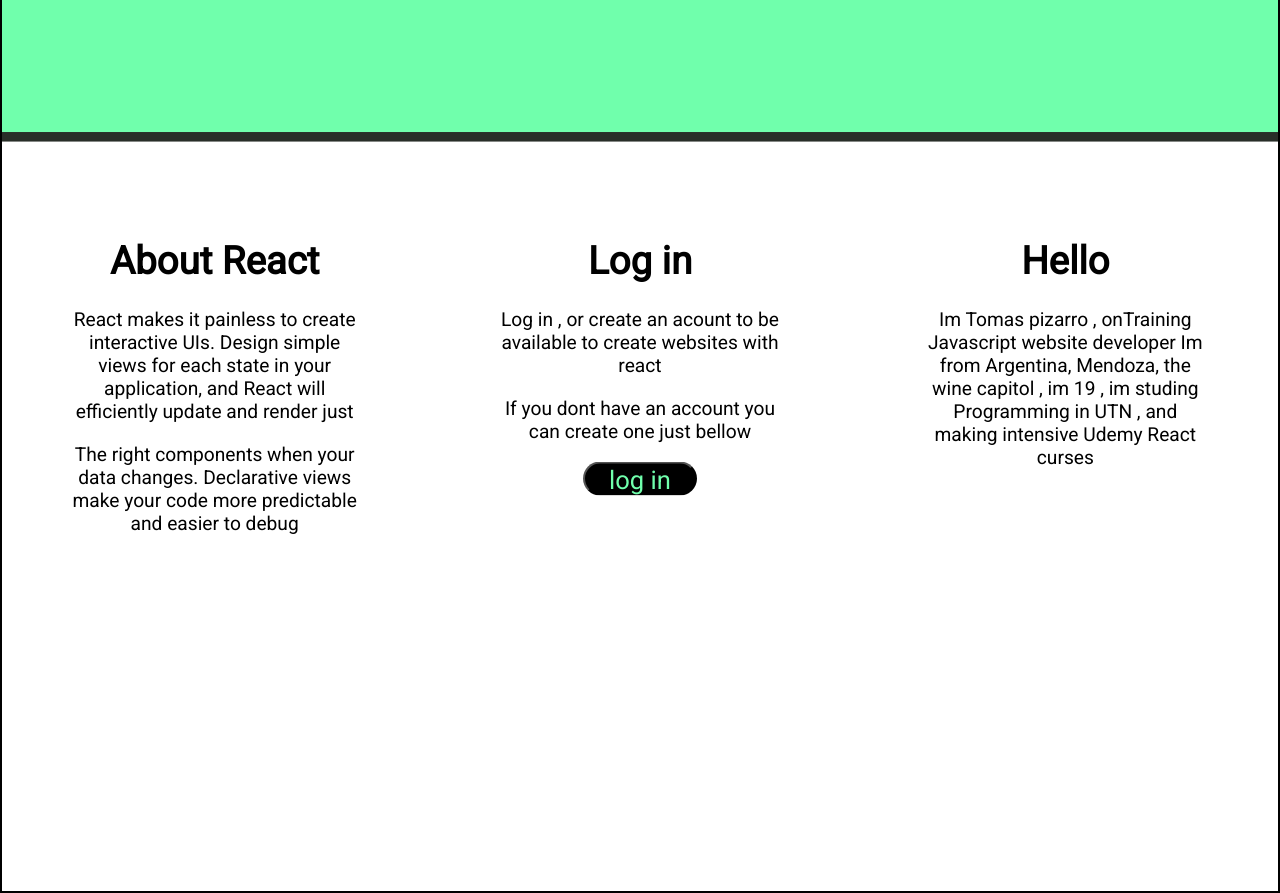
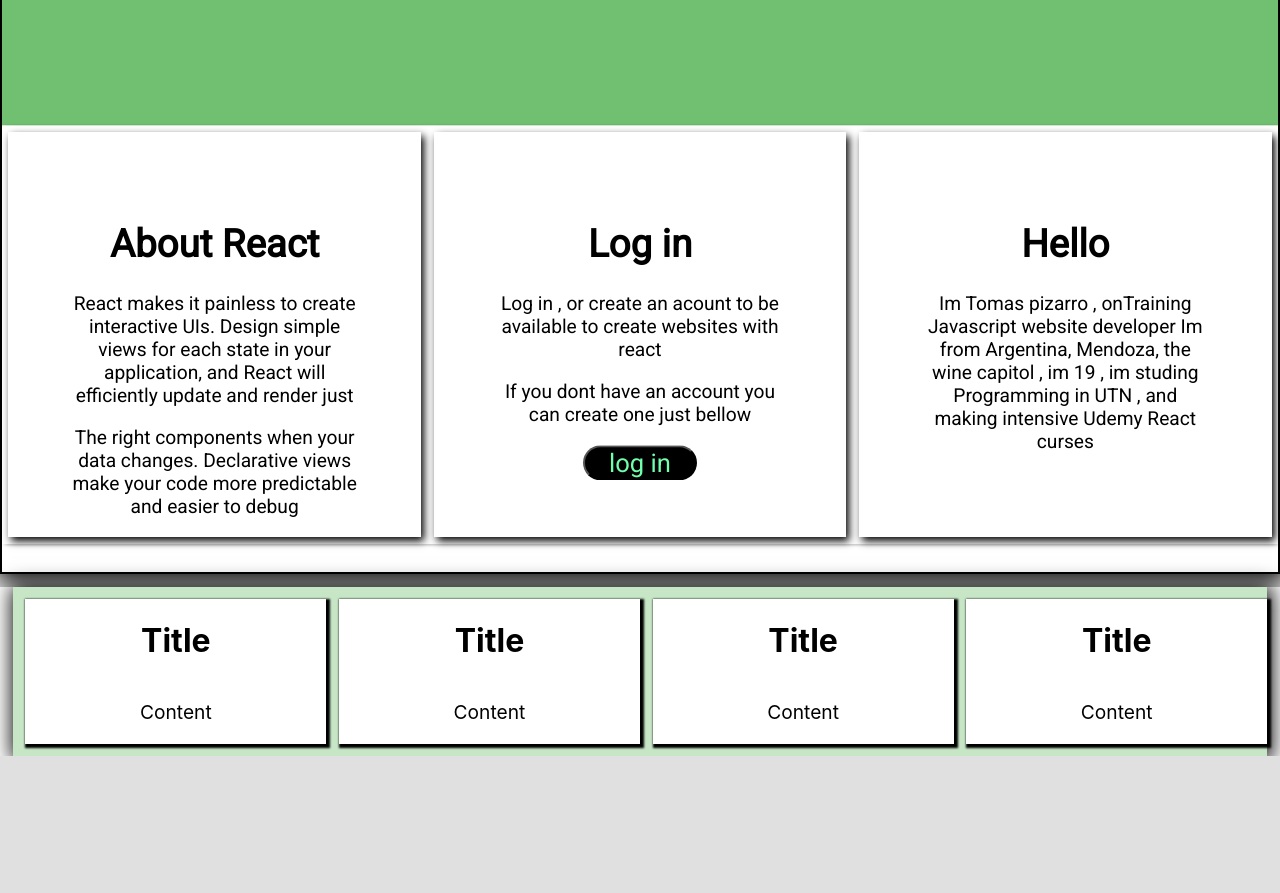
Before and after one commit to tomaspizarro15/react-udemy-lesson, a React (Create React App) app: page / in a window 1280 px wide. Shown: the part 260-1153 px from the top of the page. After the commit the page ends 1016 px from the top, so only its background shows below. Built offline with nearby package versions, Linux system fonts and the light colour scheme; a web font is replaced by a local one.

Commit message:
Creacion de Low Component y Box Shadows

```diff
--- a/public/index.html
+++ b/public/index.html
@@ -42,7 +42,7 @@
 
     </div>
 
-    <div id = "navBar">
+    <div id = "navbar">
 
     </div>
 
--- a/src/App.js
+++ b/src/App.js
@@ -4,6 +4,7 @@
 import Backdrop from './Componentes/Backdrop/Backdrop';
 import Radium, { StyleRoot } from 'radium';
 import './App.css';
+
 
 class Componente1 extends Component {
 
@@ -114,11 +115,12 @@
     return (
       <StyleRoot>
         <div className="App" style={{ height: '100%' }} >
+          <Backdrop/>
           <NavBar />
-          <Backdrop />
           <main style={{ marginTop: '0%' }}>
           </main>
         </div>
+
       </StyleRoot>
     )
   }
--- a/src/Componentes/Backdrop/Backdrop.js
+++ b/src/Componentes/Backdrop/Backdrop.js
@@ -3,11 +3,19 @@
 
 
 
+
 const Backdrop = (props) => {
 
+    let backDropClasses = ['backdrop'];
+
+    if(props.show) {
+
+        backDropClasses = ['backdrop open']
+    }
+
     return(
-        <div className = "backdrop" onClick= {props.click}>
-
+        <div className = 'backdrop' onClick= {props.click}>
+            SDADASDASDSAD
         </div>
     )
 
--- a/src/Componentes/LowComponent/LowComponent.css
+++ b/src/Componentes/LowComponent/LowComponent.css
@@ -0,0 +1,39 @@
+.main_low_component {
+    z-index: 200;
+    position: relative;
+    background-color: white;
+
+}
+
+.main_low_component ul {
+    background-color:rgba(113, 192, 113 ,0.4) ;
+    display: flex;
+    margin: 1% 1% 1% 1%;
+    box-shadow: 2px 2px 20px 3px black;
+    flex-direction:row ;
+    padding: 0;
+}
+
+.main_low_component li {
+    width: 100%;
+    background-color: white;
+    text-align: center;
+    box-shadow: 2px 2px 2px 2px;
+    display: flex;
+    flex-direction:column ;
+    margin: 1% 0% 1% 1%;
+}
+
+.main_low_component h1  {
+    font-size: 2.5vw;
+}
+.main_low_component p {
+
+    font-size: 1.5vw;
+
+}
+.main_low_component li:hover {
+
+    box-shadow: 2px 2px 2px 2px rgba(113, 192, 113 ,1.5);
+
+}
--- a/src/Componentes/LowComponent/LowComponent.js
+++ b/src/Componentes/LowComponent/LowComponent.js
@@ -1,5 +1,5 @@
-import React ,{Component} from 'react';
-import 'LowComponent.css'
+import React, { Component } from 'react';
+import './LowComponent.css'
 
 
 
@@ -7,33 +7,39 @@
 
     state = {
 
-        lowComponentPartitions : [
-           {title : "title0" , info : 'info0'},
-           {title : "title1" , info : 'info1'},
-           {title : "title2" , info : 'info2'},
-           {title : "title3" , info : 'info3'},
+        lowComponentPartitions: [
+            { title: "title0", info: 'info0' },
+            { title: "title1", info: 'info1' },
+            { title: "title2", info: 'info2' },
+            { title: "title3", info: 'info3' },
         ],
-
-
     }
-
-
-    render () {
-        return(
-            <div className ="main_low_component">
+    render() {
+        return (
+            <div className="main_low_component">
                 <ul>
-                    <li href = "/"></li>
-                    <li href = "/"></li>
-                    <li href = "/"></li>
-                    <li href = "/"></li>
+                    <li href="/">
+                        <h1>Title</h1>
+                        <p>Content</p>
+                    </li>
+                    <li href="/">
+                        <h1>Title</h1>
+                        <p>Content</p>
+                    </li>
+                    <li href="/">
+                        <h1>Title</h1>
+                        <p>Content</p>
+                    </li>
+                    <li href="/">
+                        <h1>Title</h1>
+                        <p>Content</p>
+                    </li>
                 </ul>
-
             </div>
         );
     }
 
 
-
 }
 
 export default LowComponent;
--- a/src/Componentes/MainComponent/CentralBody.js
+++ b/src/Componentes/MainComponent/CentralBody.js
@@ -79,6 +79,7 @@
                                 Im from Argentina, Mendoza, the wine capitol ,
                                 im 19 , im studing Programming in UTN , and making intensive Udemy React curses
                          </p>
+                         <div></div>
                         </li>
                     </ul>
                 </div>
--- a/src/Componentes/MainComponent/MainComponent.css
+++ b/src/Componentes/MainComponent/MainComponent.css
@@ -1,24 +1,27 @@
 .main_component{
-    height: 10%;
+    height: 5%;
     margin-top:1.5% ;
     position: relative;
     background-color: rgb(255, 255, 255)  ;
     z-index: 200;
     text-align: center;
     border: solid black 2px;
+    box-shadow: 2px 2px 20px 3px black;
 }
 .fixer {
-    transform: translateY(-50%);
-    transition: transform 0.7s ease-in-out;
+    transform: translateY(-56.3%);
+    margin-bottom: -22%;
+
 }
 .fixer.open {
-    transform: translateY(0);
+    transform: translateY(-3.765%);
+
 }
 .main_part_one {
     width: 100%;
     z-index: 200;
     position: fixed;
-    background-color: #222222;
+    background-color: #000000;
     display: flex;
     flex-direction: column;
     margin-top: 0.5%;
@@ -111,12 +114,15 @@
     display: flex;
     justify-content: center;
     margin: 0% 0% 0% 0%;
-    padding-top: 12%;
-    padding-bottom: 12%;
-    background-color:rgb(112, 255, 172);
+    padding-top: 13%;
+    padding-bottom: 13%;
+    background-color:rgb(113, 192, 113);
     border-bottom: 9vw solid #282e28;
    ;
 }
+
+
+
 @media (max-width : 768px) {
     .main_part_one.open {
         transform: translateY(-95%);
@@ -124,7 +130,8 @@
      .main_part_two {
          margin: 0;
          height:65% ;
-         padding-bottom: 25%;
+         padding-bottom: 1%;
+         padding-top: 12%;
          border-bottom: 7.5vw solid #282e28;
      }
      .i {
@@ -143,7 +150,7 @@
 }
 
 .main_part_two_button {
-    color:rgb(112, 255, 172);
+    color:rgb(113, 192, 113);
     background-color: #000000;
     width: 20%;
     margin-left: 5%;
@@ -162,20 +169,18 @@
     background-color: #000000;
 }
 
-
 .main_part_two_title {
     margin: 0;
     font-family: 'roboto' , sans-serif;
     font-size: 4.5vw ;
 }
 
-
-
-
 .main_part_three {
+    box-shadow: 1px 1px 4px -2px;
     margin-top: -19%;
-    height: 60%;
+    height: 50%;
     padding-top: 0%;
+    padding-bottom: -10%;
     background-color: rgb(255, 255, 255);
     transform: translateY(25%);
 }
@@ -184,9 +189,15 @@
     list-style: none;
     font-family: 'Roboto',sans-serif;
     width: 100%;
-    padding: 5%;
+    padding: 5% 5% 0% 5%;
     margin: 0.5%;
+    box-shadow: 3px 4px 8px 0px;
 
+}
+
+.main_part_three li:hover {
+    box-shadow: 5px 5px 10px 2px rgb(113, 192, 113);
+    transform: box-shadow 3s ease-in;
 }
 .main_part_three ul{
     display: flex;
--- a/src/Componentes/MainComponent/MainComponent.js
+++ b/src/Componentes/MainComponent/MainComponent.js
@@ -1,13 +1,18 @@
 import React, { Component } from 'react';
 import CentralBody from './CentralBody';
 import "./MainComponent.css";
-
+import LowComponent from '../LowComponent/LowComponent';
 
 class MainComponents extends Component {
 
     state = {
         showArrow: false,
+        showBackDrop : false,
         showLogIn: false,
+    }
+
+    showBackDropHandler =() => {
+        this.setState({showArrow : true})
     }
 
 
@@ -22,10 +27,13 @@
 
         return (
 
-            <CentralBody
-                click={this.showArrowHandler}
-                showArrow={this.state.showArrow}
-            />
+            <div>
+                <CentralBody
+                    click={this.showArrowHandler}
+                    showArrow={this.state.showArrow}
+                />
+                <LowComponent/>
+            </div>
         )
     };
 }
--- a/src/Componentes/ResponsiveNavigationBar.js
+++ b/src/Componentes/ResponsiveNavigationBar.js
@@ -31,7 +31,7 @@
         return (
             <div>
                 <Backdrop
-                    click={this.hideSideDrawerHandler}
+
                 />
                 <header className="navbar">
                     <nav className="navigation_bar">
--- a/src/index.js
+++ b/src/index.js
@@ -7,7 +7,7 @@
 import MainComponents from './Componentes/MainComponent/MainComponent';
 ReactDOM.render((<App/>) , document.getElementById('root'));
 ReactDOM.render((<MainComponents/>) , document.getElementById('main'));
-ReactDOM.render((<NavBar/>) , document.getElementById('navBar'))
+ReactDOM.render((<NavBar/>) , document.getElementById('navbar'))
 
 
 // If you want your app to work offline and load faster, you can change
```
Also changed, not shown: src/Componentes/ErrorBoundary/ErrorBoundary.js (renamed from src/Componentes/MainComponent/ErrorBoundary/ErrorBoundary.js).
